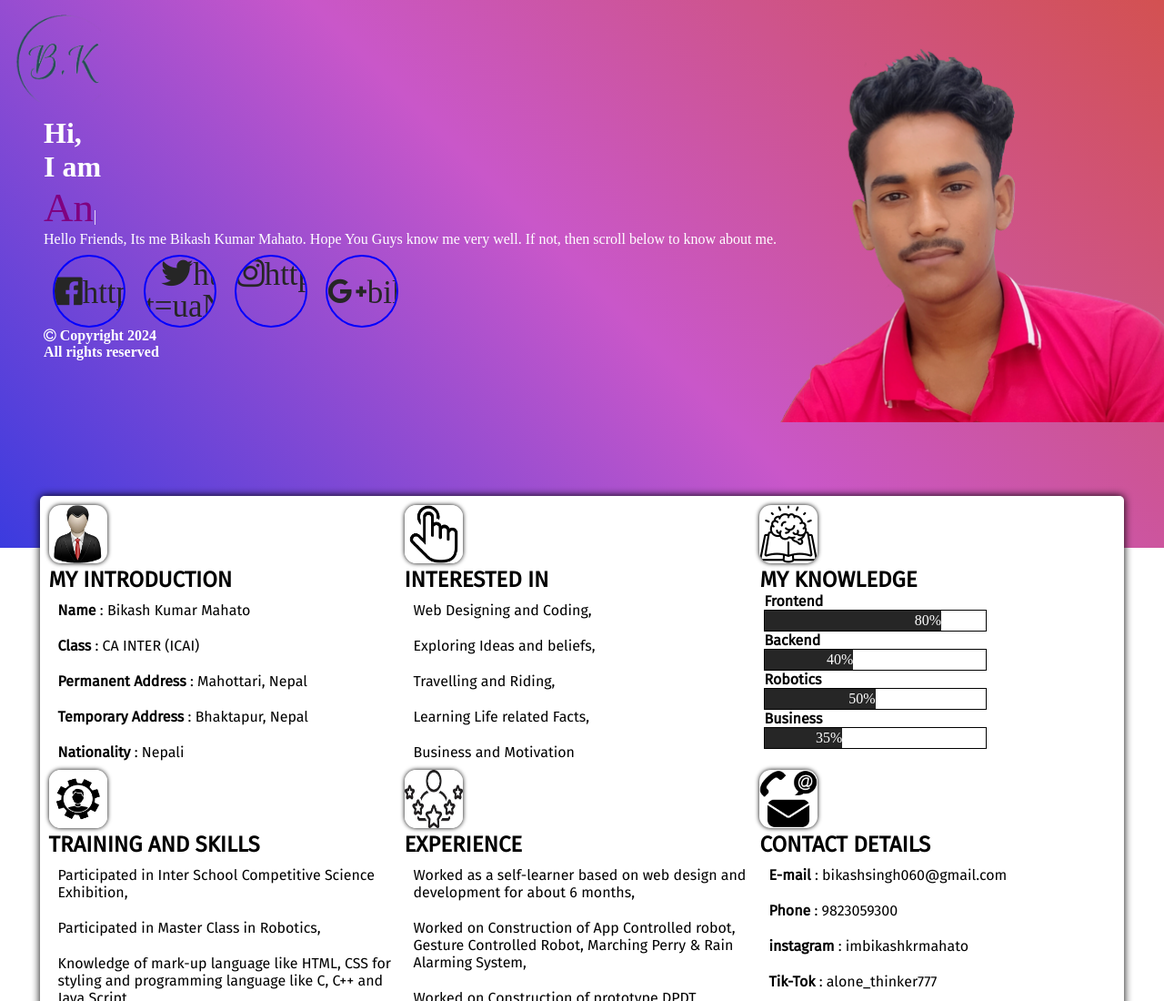
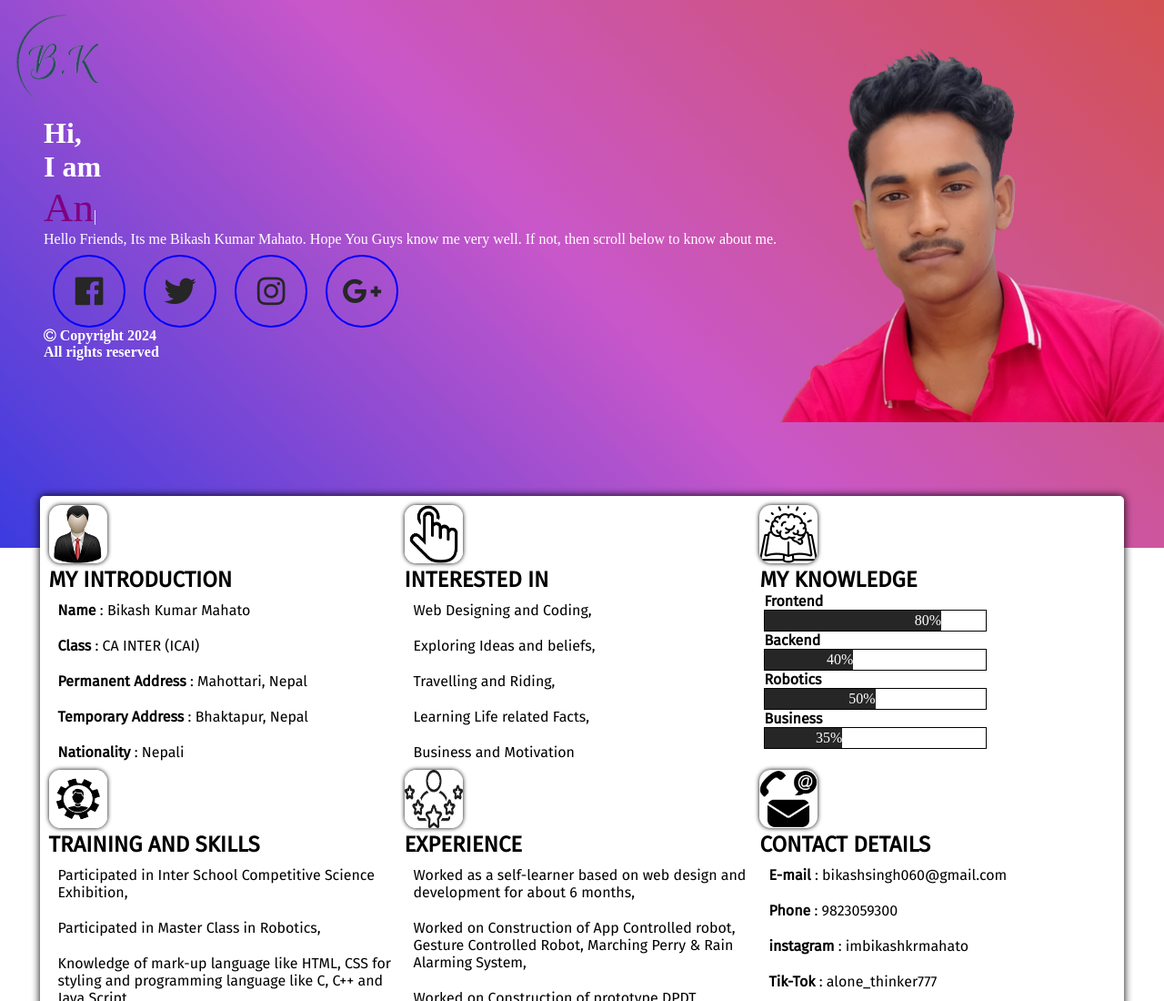
Before and after one commit to OfficialBikash/bikash_about, a plain HTML site: page index.html in a window 1280 px wide. Shown: the top 1100 px of the page at 91% size. Drawn offline with nearby package versions, Linux system fonts and the light colour scheme.

Commit message:
Update index.html

```diff
--- a/index.html
+++ b/index.html
@@ -33,15 +33,15 @@
 <footer>
   <ul>
     <li>
-      <a href="https://OfficialBikash.github.io/contact-portfolio/"><i class="fab fa-facebook-f icon">https://www.facebook.com/share/15aMb7942C/</i></a>
+      <a href="https://www.facebook.com/share/15aMb7942C/"><i class="fab fa-facebook-f icon"></i></a>
     </li>
     <li>
-      <a href="https://OfficialBikash.github.io/contact-portfolio/"><i class="fab fa-twitter icon">https://x.com/BikashK64377581?t=uaNmUanqkyEhhzskpBrBeQ&s=09</i></a>
+      <a href="https://x.com/BikashK64377581?t=uaNmUanqkyEhhzskpBrBeQ&s=09"><i class="fab fa-twitter icon"></i></a>
     </li>
     <li>
-      <a href="https://OfficialBikash.github.io/contact-portfolio/"><i class="fab fa-instagram icon">https://www.instagram.com/imbikashkrmahato?igsh=d3B4cnl3MXJvZGw=</i></a></li>
+      <a href="https://www.instagram.com/imbikashkrmahato?igsh=d3B4cnl3MXJvZGw="><i class="fab fa-instagram icon"></i></a></li>
     <li>
-      <a href="https://OfficialBikash.github.io/contact-portfolio/"><i class="fab fa-google-plus-g icon">bikashsingh060@gmail.com</i></a></li>
+      <a href="bikashsingh060@gmail.com"><i class="fab fa-google-plus-g icon"></i></a></li>
   </ul>
 <div class="copyright">
 <h4> <i class="fa fa-copyright" aria-hidden="true"></i> Copyright 2024 <br> All rights reserved</h4>
```
